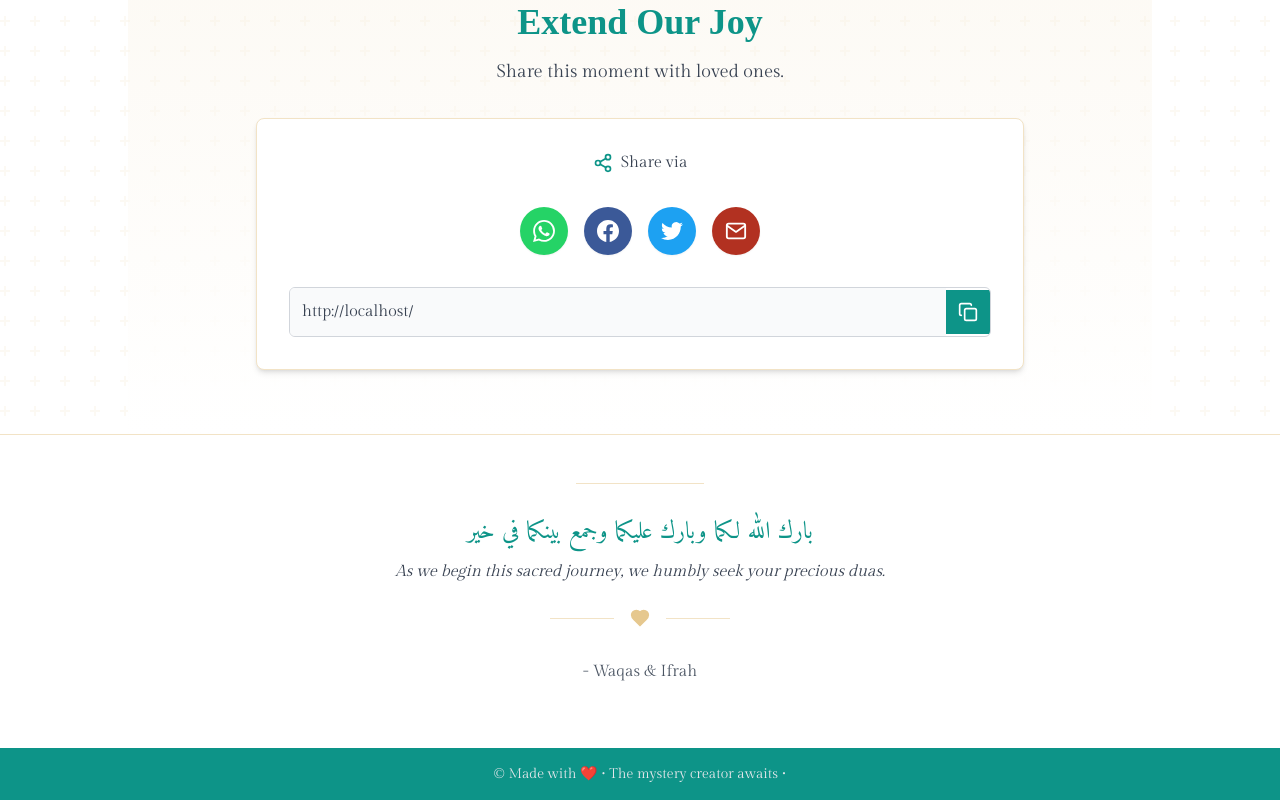
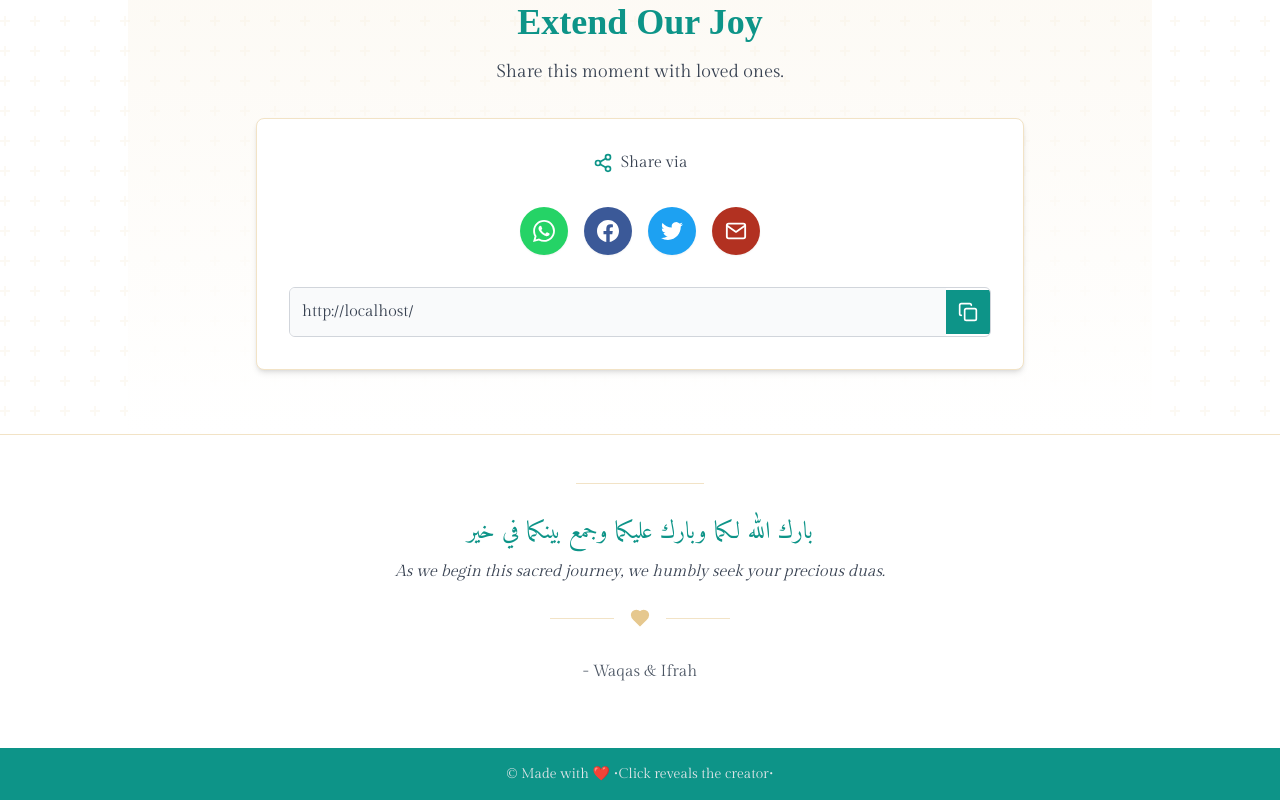
Before and after one commit to AiKnowsWaqas/wi-forever, a React (Vite) app: page / in a window 1280 px wide. Shown: the part 3014-3814 px from the top of the page. Built offline with nearby package versions, Linux system fonts and the light colour scheme; a web font is replaced by a local one.

Commit message:
Updated Footer.tsx

```diff
--- a/src/components/Footer.tsx
+++ b/src/components/Footer.tsx
@@ -54,7 +54,7 @@ const Footer: React.FC = () => {
       rel="noopener noreferrer"
       className="text-gray-200"
     >
-      © Made with ❤️ • The mystery creator awaits •
+      © Made with ❤️ •Click reveals the creator•
     </a>
 
 
```
